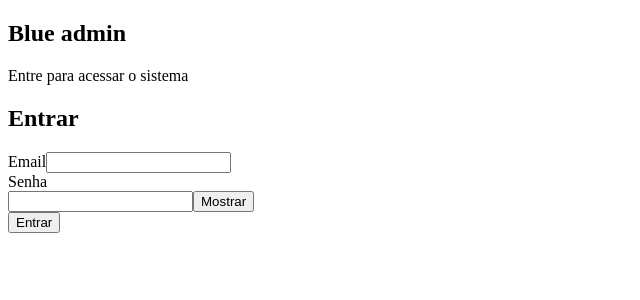
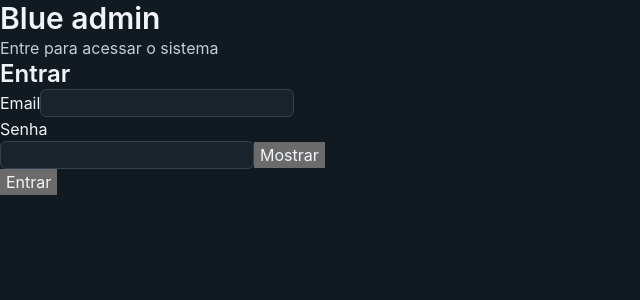
Before and after one commit to Nicholas1Front/blue_admin, a React (Vite) app in the folder frontend/: page /login in a window 1280 px wide. Shown: the top 300 px of the page, without its empty margins (0-640 px from the left). Built offline with nearby package versions, Linux system fonts and the light colour scheme; no server answers.

Commit message:
feat(frontend) : criação de styles globais e implementação no main

```diff
--- a/frontend/src/main.tsx
+++ b/frontend/src/main.tsx
@@ -1,9 +1,14 @@
-import { StrictMode } from 'react'
-import { createRoot } from 'react-dom/client'
-import App from './App.tsx'
+import { StrictMode } from "react";
+import { createRoot } from "react-dom/client";
 
-createRoot(document.getElementById('root')!).render(
-  <StrictMode>
-    <App />
-  </StrictMode>,
-)
+import "./styles/reset.css";
+import "./styles/variables.css";
+import "./styles/globals.css";
+
+import App from "./App.tsx";
+
+createRoot(document.getElementById("root")!).render(
+    <StrictMode>
+        <App />
+    </StrictMode>,
+);
--- /dev/null
+++ b/frontend/src/styles/globals.css
@@ -0,0 +1,162 @@
+:root {
+    font-family: var(--font-family);
+    font-synthesis: none;
+    text-rendering: optimizeLegibility;
+    -webkit-font-smoothing: antialiased;
+    -moz-osx-font-smoothing: grayscale;
+}
+
+body {
+    min-width: 320px;
+
+    background: var(--color-background);
+    color: var(--color-text);
+
+    font-size: var(--font-size-md);
+    font-weight: var(--font-weight-regular);
+    line-height: var(--line-height-normal);
+}
+
+
+/* =========================
+   BUTTONS
+   ========================= */
+
+button {
+    color: inherit;
+    cursor: pointer;
+}
+
+button:disabled {
+    cursor: not-allowed;
+}
+
+
+/* =========================
+   FORM CONTROLS
+   ========================= */
+
+input,
+textarea,
+select {
+    color: var(--color-text);
+    background: var(--color-surface);
+
+    border: 1px solid var(--color-border);
+    border-radius: var(--radius-md);
+
+    outline: none;
+
+    transition:
+        border-color var(--transition-fast),
+        background-color var(--transition-fast),
+        box-shadow var(--transition-fast);
+}
+
+input::placeholder,
+textarea::placeholder {
+    color: var(--color-text-muted);
+}
+
+input:focus,
+textarea:focus,
+select:focus {
+    border-color: var(--color-primary-500);
+
+    box-shadow:
+        0 0 0 3px rgb(11 116 229 / 0.2);
+}
+
+
+/* =========================
+   ACCESSIBILITY / FOCUS
+   ========================= */
+
+button:focus-visible,
+a:focus-visible,
+input:focus-visible,
+textarea:focus-visible,
+select:focus-visible {
+    outline: 2px solid var(--color-primary-400);
+    outline-offset: 2px;
+}
+
+
+/* =========================
+   LINKS
+   ========================= */
+
+a {
+    color: var(--color-primary-400);
+    text-decoration: none;
+
+    transition: color var(--transition-fast);
+}
+
+a:hover {
+    color: var(--color-primary-300);
+}
+
+
+/* =========================
+   HEADINGS
+   ========================= */
+
+h1,
+h2,
+h3,
+h4,
+h5,
+h6 {
+    color: var(--color-text);
+
+    font-weight: var(--font-weight-semibold);
+    line-height: var(--line-height-tight);
+}
+
+h1 {
+    font-size: var(--font-size-3xl);
+}
+
+h2 {
+    font-size: var(--font-size-2xl);
+}
+
+h3 {
+    font-size: var(--font-size-xl);
+}
+
+
+/* =========================
+   TEXT
+   ========================= */
+
+p {
+    color: var(--color-text-secondary);
+}
+
+
+/* =========================
+   SELECTION
+   ========================= */
+
+::selection {
+    color: var(--color-text);
+    background: var(--color-primary-700);
+}
+
+
+/* =========================
+   REDUCED MOTION
+   ========================= */
+
+@media (prefers-reduced-motion: reduce) {
+    *,
+    *::before,
+    *::after {
+        scroll-behavior: auto !important;
+        transition-duration: 0.01ms !important;
+        animation-duration: 0.01ms !important;
+        animation-iteration-count: 1 !important;
+    }
+}
--- /dev/null
+++ b/frontend/src/styles/reset.css
@@ -0,0 +1,59 @@
+*,
+*::before,
+*::after {
+    box-sizing: border-box;
+}
+
+html,
+body,
+#root {
+    min-height: 100%;
+}
+
+html {
+    font-size: 16px;
+    color-scheme: dark;
+}
+
+body {
+    margin: 0;
+}
+
+h1,
+h2,
+h3,
+h4,
+h5,
+h6,
+p,
+ul,
+ol {
+    margin: 0;
+    padding: 0;
+}
+
+button,
+input,
+textarea,
+select {
+    font: inherit;
+}
+
+button {
+    border: 0;
+}
+
+button,
+a {
+    -webkit-tap-highlight-color: transparent;
+}
+
+img,
+svg {
+    display: block;
+    max-width: 100%;
+}
+
+img {
+    height: auto;
+}
--- /dev/null
+++ b/frontend/src/styles/variables.css
@@ -0,0 +1,127 @@
+:root {
+    /* =========================
+       COLORS
+       ========================= */
+
+    --color-primary-50: #eaf3ff;
+    --color-primary-100: #d6e9ff;
+    --color-primary-200: #add3ff;
+    --color-primary-300: #7eb8ff;
+    --color-primary-400: #4d9bff;
+    --color-primary-500: #0b74e5;
+    --color-primary-600: #0965c7;
+    --color-primary-700: #0756aa;
+    --color-primary-800: #064688;
+    --color-primary-900: #04345f;
+
+    --color-background: #111a20;
+    --color-surface: #18232c;
+    --color-surface-raised: #1d2933;
+    --color-surface-hover: #24323d;
+
+    --color-border: #33424e;
+    --color-border-strong: #455664;
+
+    --color-text: #f1f5f9;
+    --color-text-secondary: #c3cdd6;
+    --color-text-muted: #8e9aa6;
+    --color-text-disabled: #64717d;
+
+    /* Feedback */
+
+    --color-success: #22c55e;
+    --color-success-bg: #123c26;
+
+    --color-warning: #f59e0b;
+    --color-warning-bg: #422d0a;
+
+    --color-danger: #ef4444;
+    --color-danger-bg: #43191b;
+
+    --color-info: #38bdf8;
+    --color-info-bg: #123747;
+
+
+    /* =========================
+       TYPOGRAPHY
+       ========================= */
+
+    --font-family:
+        Inter,
+        ui-sans-serif,
+        system-ui,
+        -apple-system,
+        BlinkMacSystemFont,
+        "Segoe UI",
+        sans-serif;
+
+    --font-size-xs: 0.75rem;
+    --font-size-sm: 0.875rem;
+    --font-size-md: 1rem;
+    --font-size-lg: 1.125rem;
+    --font-size-xl: 1.25rem;
+    --font-size-2xl: 1.5rem;
+    --font-size-3xl: 1.875rem;
+    --font-size-4xl: 2.25rem;
+
+    --font-weight-regular: 400;
+    --font-weight-medium: 500;
+    --font-weight-semibold: 600;
+    --font-weight-bold: 700;
+
+    --line-height-tight: 1.2;
+    --line-height-normal: 1.5;
+    --line-height-relaxed: 1.65;
+
+
+    /* =========================
+       SPACING
+       ========================= */
+
+    --spacing-1: 0.25rem;
+    --spacing-2: 0.5rem;
+    --spacing-3: 0.75rem;
+    --spacing-4: 1rem;
+    --spacing-5: 1.25rem;
+    --spacing-6: 1.5rem;
+    --spacing-8: 2rem;
+    --spacing-10: 2.5rem;
+    --spacing-12: 3rem;
+    --spacing-16: 4rem;
+
+
+    /* =========================
+       CONTROLS
+       ========================= */
+
+    --control-height-sm: 2rem;
+    --control-height-md: 2.5rem;
+    --control-height-lg: 3rem;
+
+
+    /* =========================
+       BORDER RADIUS
+       ========================= */
+
+    --radius-sm: 0.25rem;
+    --radius-md: 0.375rem;
+    --radius-lg: 0.5rem;
+    --radius-xl: 0.75rem;
+
+
+    /* =========================
+       SHADOWS
+       ========================= */
+
+    --shadow-sm: 0 1px 2px rgb(0 0 0 / 0.2);
+    --shadow-md: 0 4px 12px rgb(0 0 0 / 0.25);
+    --shadow-lg: 0 12px 32px rgb(0 0 0 / 0.3);
+
+
+    /* =========================
+       TRANSITIONS
+       ========================= */
+
+    --transition-fast: 120ms ease;
+    --transition-normal: 180ms ease;
+}
```
